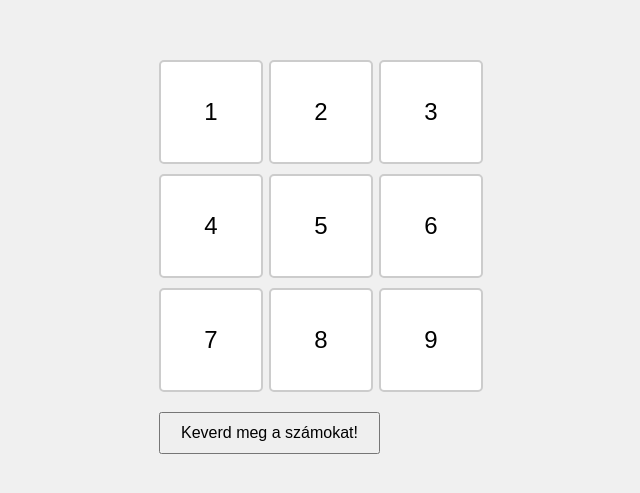
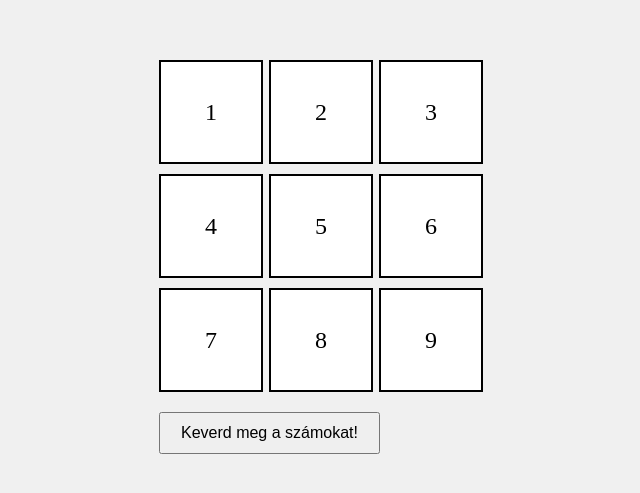
Before and after one commit to PalPat11/JavaScript, a plain HTML site: page 3x3/index.html in a window 1280 px wide. Shown: the part 151-644 px from the top of the page, without its empty margins (321-961 px from the left). Drawn offline with Linux system fonts and the light colour scheme.

Commit message:
Update styles.css

```diff
--- a/3x3/styles.css
+++ b/3x3/styles.css
@@ -3,7 +3,7 @@ body {
     justify-content: center;
     align-items: center;
     height: 100vh;
-    font-family: Arial, sans-serif;
+
     background-color: #f0f0f0;
 }
 .grid {
@@ -19,8 +19,8 @@ body {
     height: 100px;
     font-size: 24px;
     background-color: #fff;
-    border: 2px solid #ccc;
-    border-radius: 5px;
+    border: 2px solid black;
+
 }
 button {
     margin-top: 20px;
```
